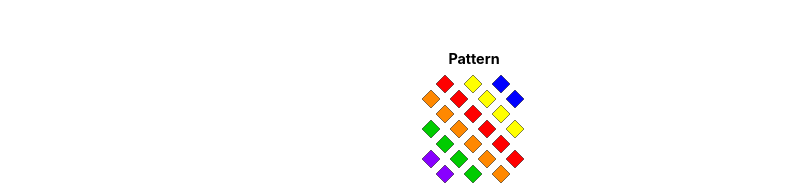
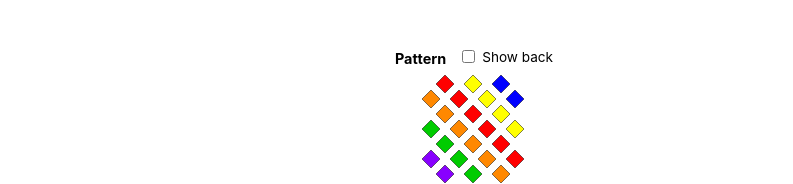
Before and after one commit to jacksonloper/friendshipbracelet, a React (Vite) app: page / in a window 1280 px wide. Shown: the part 552-736 px from the top of the page, without its empty margins (166-959 px from the left). Built offline with nearby package versions, Linux system fonts and the light colour scheme; the HTML template or start-up script is replaced by a standard one.

Commit message:
feat: add back view toggle for pattern
Agent-Logs-Url: https://github.com/jacksonloper/friendshipbracelet/sessions/e64746db-7912-4e8f-aaba-92e3ca1905eb

Co-authored-by: jacksonloper <2056977+jacksonloper@users.noreply.github.com>

```diff
--- a/src/App.tsx
+++ b/src/App.tsx
@@ -174,6 +174,7 @@ export default function App() {
 
   const strandOrder = computeStrandOrder(state);
   const pattern = computePattern(state);
+  const backPattern = computePattern(state, true);
 
   return (
     <div>
@@ -274,7 +275,7 @@ export default function App() {
       />
 
       {/* Pattern display */}
-      <PatternDisplay pattern={pattern} />
+      <PatternDisplay pattern={pattern} backPattern={backPattern} />
     </div>
   );
 }
--- a/src/PatternDisplay.tsx
+++ b/src/PatternDisplay.tsx
@@ -1,22 +1,38 @@
+import { useState } from 'react';
+
 interface PatternDisplayProps {
   pattern: string[][];
+  backPattern: string[][];
 }
 
-export default function PatternDisplay({ pattern }: PatternDisplayProps) {
-  if (pattern.length === 0) return null;
+export default function PatternDisplay({ pattern, backPattern }: PatternDisplayProps) {
+  const [showBack, setShowBack] = useState(false);
+  const visiblePattern = showBack ? backPattern : pattern;
+
+  if (visiblePattern.length === 0) return null;
 
   const cellSize = 18;
   const gap = 2;
   const diagSize = Math.ceil(cellSize * Math.SQRT2);
-  const maxCols = Math.max(...pattern.map(r => r.length));
+  const maxCols = Math.max(...visiblePattern.map(r => r.length));
   const svgWidth = maxCols * (diagSize + gap) + diagSize;
-  const svgHeight = pattern.length * (diagSize / 2 + gap) + diagSize;
+  const svgHeight = visiblePattern.length * (diagSize / 2 + gap) + diagSize;
 
   return (
     <div className="pattern-display">
-      <h3 style={{ margin: '8px 0 4px', fontSize: '0.9rem', textAlign: 'center' }}>Pattern</h3>
+      <div className="pattern-display-header">
+        <h3 style={{ margin: '8px 0 4px', fontSize: '0.9rem' }}>Pattern</h3>
+        <label>
+          <input
+            type="checkbox"
+            checked={showBack}
+            onChange={e => setShowBack(e.target.checked)}
+          />
+          Show back
+        </label>
+      </div>
       <svg width={svgWidth} height={svgHeight} style={{ minWidth: svgWidth, display: 'block', margin: '0 auto' }}>
-        {pattern.map((row, rowIdx) => {
+        {visiblePattern.map((row, rowIdx) => {
           const isShortRow = row.length < maxCols;
           const offsetX = isShortRow ? 0 : (diagSize + gap) / 2;
           // Actually: even rows (long) are centered, odd rows (short) might need offset
--- a/src/braceletModel.ts
+++ b/src/braceletModel.ts
@@ -78,6 +78,21 @@ export function getKnotTopColor(
   }
 }
 
+export function getKnotBottomColor(
+  knotType: KnotType,
+  leftStrandColor: string,
+  rightStrandColor: string
+): string {
+  switch (knotType) {
+    case 'FF':
+    case 'FB':
+      return rightStrandColor;
+    case 'BB':
+    case 'BF':
+      return leftStrandColor;
+  }
+}
+
 // Get which strand is "over" (on top): 'left' or 'right'
 export function getOverStrand(knotType: KnotType): 'left' | 'right' {
   switch (knotType) {
@@ -114,7 +129,7 @@ export function defaultColors(): string[] {
 
 // Compute the rasterized pattern (color of each "pixel" in the bracelet)
 // Each knot produces one colored square; short rows have side squares
-export function computePattern(state: BraceletState): string[][] {
+export function computePattern(state: BraceletState, showBack = false): string[][] {
   const { numStrands, numRows, knots, colors } = state;
   const strandOrder = computeStrandOrder(state);
   const pattern: string[][] = [];
@@ -135,7 +150,11 @@ export function computePattern(state: BraceletState): string[][] {
       const leftColor = colors[strandOrder[row][leftIdx]];
       const rightColor = colors[strandOrder[row][rightIdx]];
       const knotType = knots[row]?.[k] ?? 'FF';
-      rowColors.push(getKnotTopColor(knotType, leftColor, rightColor));
+      rowColors.push(
+        showBack
+          ? getKnotBottomColor(knotType, leftColor, rightColor)
+          : getKnotTopColor(knotType, leftColor, rightColor)
+      );
     }
 
     if (row % 2 === 1) {
--- a/src/index.css
+++ b/src/index.css
@@ -118,6 +118,20 @@ h1 {
   margin-bottom: 16px;
 }
 
+.pattern-display-header {
+  display: flex;
+  align-items: center;
+  justify-content: center;
+  gap: 12px;
+}
+
+.pattern-display-header label {
+  display: flex;
+  align-items: center;
+  gap: 4px;
+  font-size: 0.85rem;
+}
+
 .pattern-row {
   display: flex;
 }
```
